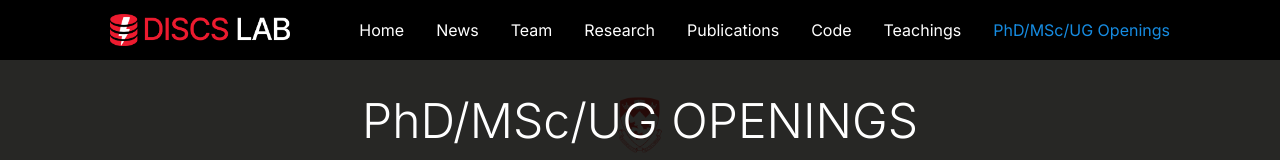
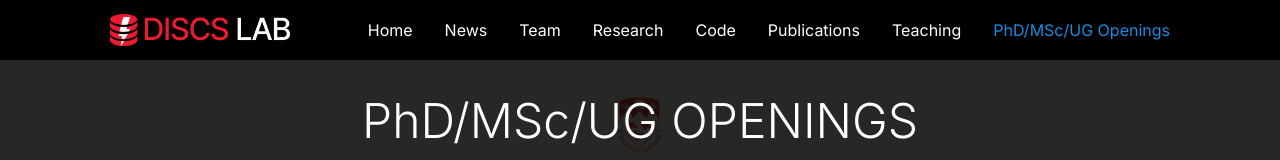
Before and after one commit to discslab/DISCS-Lab-Website, a React (Create React App) app: page /openings in a window 1280 px wide. Shown: the top 160 px of the page. Built offline with nearby package versions, Linux system fonts and the light colour scheme.

Commit message:
Fixed navbar ordering

```diff
--- a/src/components/InfoItems/NavbarMenuItems.js
+++ b/src/components/InfoItems/NavbarMenuItems.js
@@ -22,17 +22,17 @@ export const NavbarMenuItems = [
     icon: "fab fa-searchengin",
   },
   {
+    title: "Code",
+    url: "/#code",
+    icon: "fas fa-code",
+  },
+  {
     title: "Publications",
     url: "/#publications",
     icon: "fas fa-paperclip",
   },
   {
-    title: "Code",
-    url: "https://gitlab.cs.mcgill.ca/discs-lab",
-    icon: "fas fa-code",
-  },
-  {
-    title: "Teachings",
+    title: "Teaching",
     url: "/teachings",
     icon: "fas fa-chalkboard-teacher",
   },
```
